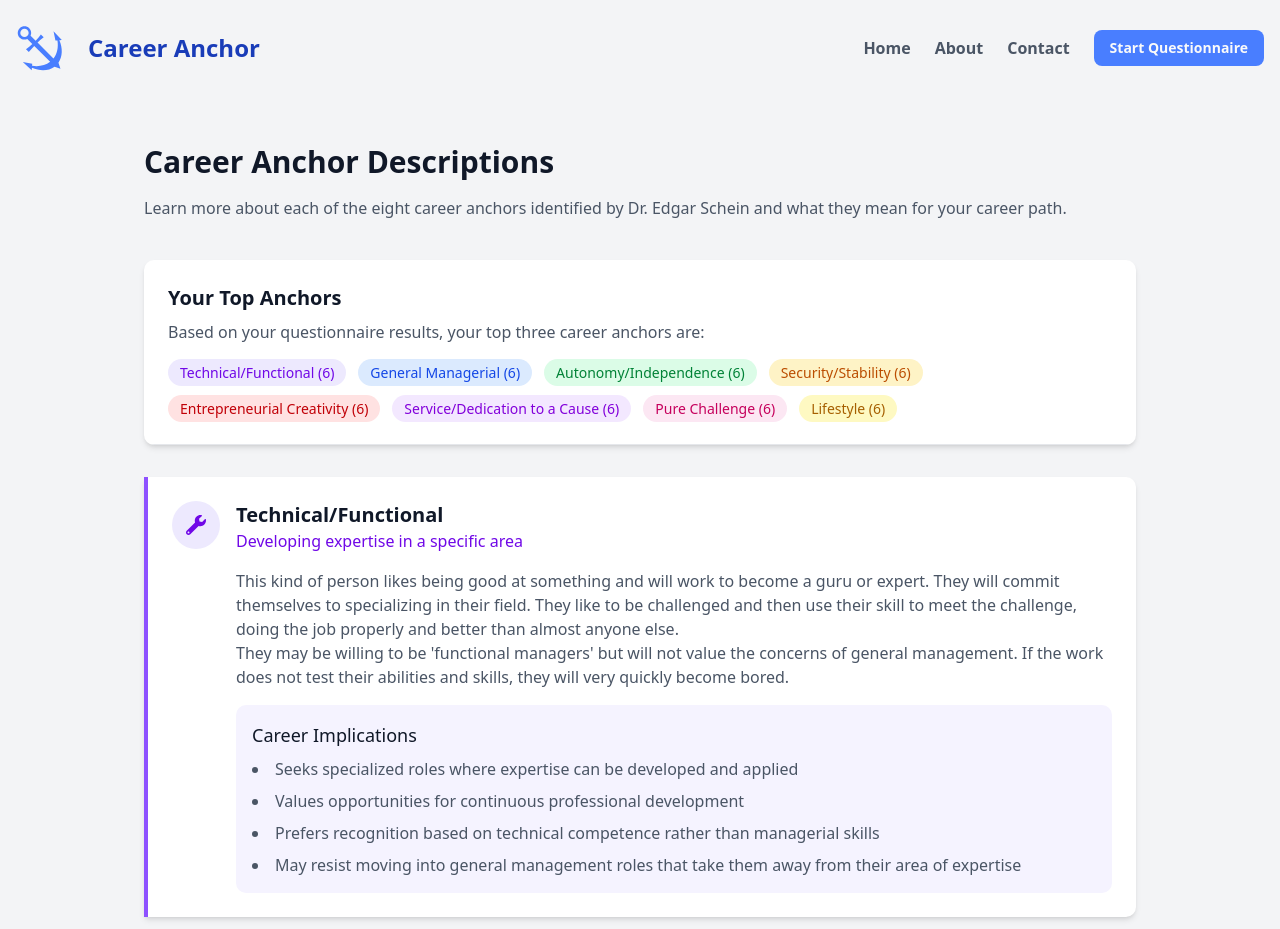
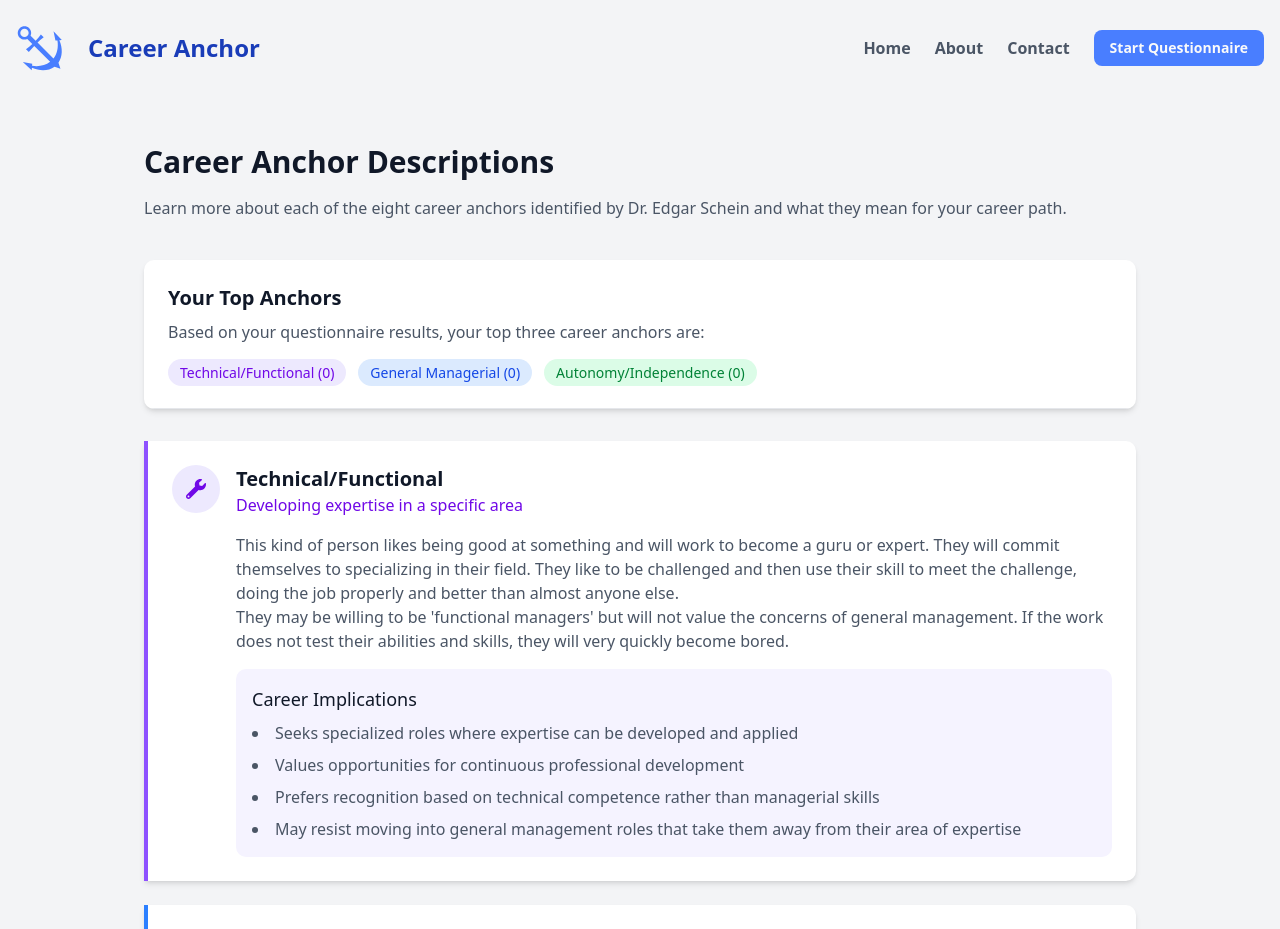
Before and after one commit to Scott-Zeta/career-anchor, a Next.js app: page /descriptions in a window 1280 px wide. Shown: the top 929 px of the page. Built offline with nearby package versions, Linux system fonts and the light colour scheme.

Commit message:
Refactor Descriptions component to utilize CareerAnchor context; display dynamic scores and top anchors

```diff
--- a/src/app/descriptions/page.tsx
+++ b/src/app/descriptions/page.tsx
@@ -1,12 +1,16 @@
+'use client';
+
 import AnchorAccordion from '@/components/descriptions/AnchorAccordion';
 import AnchorBadge from '@/components/descriptions/AnchorBadge';
 import AnchorFullCard from '@/components/descriptions/AnchorFullCard';
 import { Accordion } from '@/components/ui/accordion';
 import { Button } from '@/components/ui/button';
 import { anchorDescriptions } from '@/lib/CareerAnchorData';
+import { useCareerAnchor } from '@/lib/CareerAnchorContext';
 import Link from 'next/link';
 
-export default function descriptions() {
+export default function Descriptions() {
+  const { scores, topAnchors } = useCareerAnchor();
   return (
     <div className="container mx-auto px-4 py-8 max-w-5xl">
       <div className="mb-10">
@@ -31,15 +35,19 @@ export default function descriptions() {
               are:
             </p>
             <div className="flex flex-wrap gap-3 mt-4">
-              {Object.entries(anchorDescriptions).map(([key, anchor]) => (
+              {topAnchors.map((key) => {
+                const anchor =
+                  anchorDescriptions[key as keyof typeof anchorDescriptions];
+                return (
                   <div key={key}>
                     <AnchorBadge
                       title={anchor.title}
                       themecolor={anchor.themecolor}
-                    score={6}
+                      score={scores[key]}
                     />
                   </div>
-              ))}
+                );
+              })}
             </div>
           </div>
         </div>
@@ -47,7 +55,10 @@ export default function descriptions() {
 
       {/* Anchor Full Descriptions Section */}
       <div className="space-y-6 mb-12">
-        {Object.entries(anchorDescriptions).map(([key, anchor]) => (
+        {topAnchors.map((key) => {
+          const anchor =
+            anchorDescriptions[key as keyof typeof anchorDescriptions];
+          return (
             <div key={key}>
               <AnchorFullCard
                 title={anchor.title}
@@ -58,7 +69,8 @@ export default function descriptions() {
                 themecolor={anchor.themecolor}
               />
             </div>
-        ))}
+          );
+        })}
       </div>
       {/* Anchor Accordions */}
       <div className="bg-white rounded-xl shadow-md overflow-hidden mb-12">
```
Lines whose indentation alone changed are shown as unchanged.
